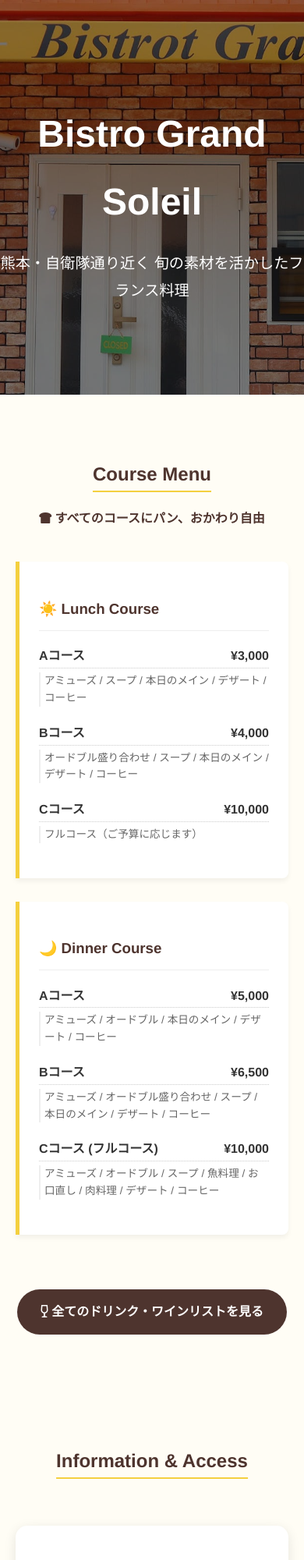
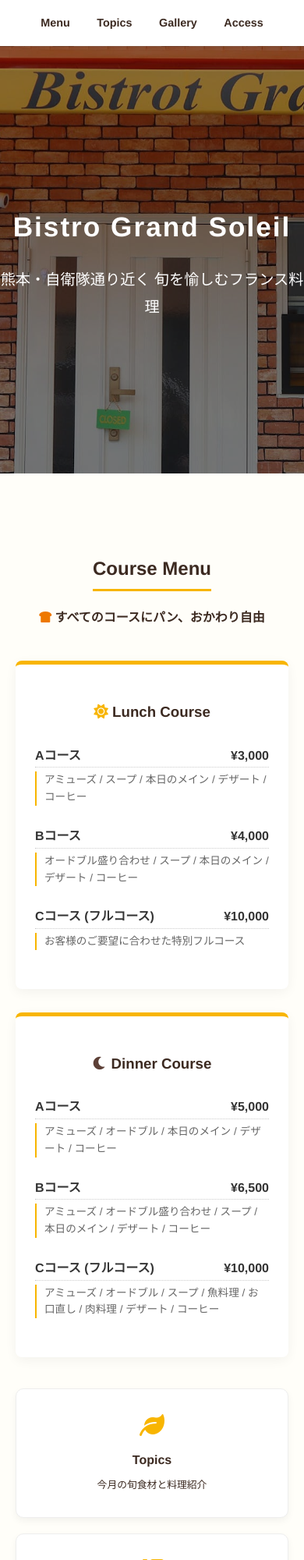
Before and after one commit to okaoka2207/Bistrot-Grand-Soleil, a plain HTML site: page index.html in a window 390 px wide. Shown: the top 2000 px of the page at 78% size. Drawn offline with Linux system fonts and the light colour scheme.

Commit message:
Update index.html
山吹色と太陽のような色

```diff
--- a/index.html
+++ b/index.html
@@ -6,45 +6,89 @@
     <title>Bistro Grand Soleil | ビストログランソレーユ</title>
     <link rel="stylesheet" href="https://cdnjs.cloudflare.com/ajax/libs/font-awesome/6.0.0/css/all.min.css">
     <style>
-        :root { --primary-yellow: #f4d03f; --deep-brown: #4e342e; --bg-cream: #fffdf5; --text-main: #333; }
-        body { margin: 0; font-family: "Helvetica Neue", Arial, sans-serif; background-color: var(--bg-cream); color: var(--text-main); line-height: 1.8; }
+        :root {
+            /* 山吹色・太陽をイメージした配色に変更 */
+            --sun-yellow: #F8B500;
+            --sun-orange: #EE7800;
+            --deep-brown: #3C2A21;
+            --bg-cream: #FFFEF9;
+            --text-main: #333;
+        }
+        body { margin: 0; font-family: "Helvetica Neue", Arial, "Hiragino Kaku Gothic ProN", "BIZ UDPGothic", sans-serif; background-color: var(--bg-cream); color: var(--text-main); line-height: 1.8; }
 
-        /* ↓ここが灰色の部分を写真に変える設定です */
+        /* ナビゲーション追加 */
+        nav {
+            background: white;
+            padding: 15px 0;
+            text-align: center;
+            position: sticky;
+            top: 0;
+            z-index: 1000;
+            box-shadow: 0 2px 5px rgba(0,0,0,0.05);
+        }
+        nav a {
+            text-decoration: none;
+            color: var(--deep-brown);
+            margin: 0 15px;
+            font-weight: bold;
+            font-size: 0.9rem;
+            transition: 0.3s;
+        }
+        nav a:hover { color: var(--sun-orange); }
+
         header {
-            height: 60vh;
+            height: 65vh;
             background: linear-gradient(rgba(0,0,0,0.4), rgba(0,0,0,0.4)),
             url('iriguti.jpg') center/cover;
             display: flex; flex-direction: column; justify-content: center; align-items: center; color: white; text-align: center;
         }
 
-        section { padding: 60px 20px; max-width: 1000px; margin: 0 auto; }
-        h2 { text-align: center; color: var(--deep-brown); border-bottom: 2px solid var(--primary-yellow); display: inline-block; margin-bottom: 40px; position: relative; left: 50%; transform: translateX(-50%); }
+        section { padding: 80px 20px; max-width: 1100px; margin: 0 auto; }
+        h2 { text-align: center; color: var(--deep-brown); border-bottom: 3px solid var(--sun-yellow); display: inline-block; margin-bottom: 40px; position: relative; left: 50%; transform: translateX(-50%); padding-bottom: 5px; }
+
         .menu-container { display: grid; grid-template-columns: 1fr 1fr; gap: 30px; }
-        .menu-box { background: white; padding: 25px; border-left: 5px solid var(--primary-yellow); box-shadow: 0 4px 6px rgba(0,0,0,0.05); border-radius: 0 8px 8px 0; }
+        .menu-box { background: white; padding: 25px; border-top: 5px solid var(--sun-yellow); box-shadow: 0 4px 15px rgba(0,0,0,0.05); border-radius: 8px; }
         .menu-item { display: flex; justify-content: space-between; font-weight: bold; border-bottom: 1px dotted #ccc; margin-bottom: 5px; }
-        .course-item { margin-bottom: 20px; }
-        .course-item small { display: block; color: #666; font-size: 0.85rem; line-height: 1.6; padding-left: 5px; border-left: 2px solid #eee; }
-        .info-box { background: white; padding: 40px; border-radius: 15px; box-shadow: 0 4px 15px rgba(0,0,0,0.1); margin-top: 20px; }
-        .tel-btn { display: inline-block; padding: 15px 30px; background-color: var(--primary-yellow); color: var(--deep-brown); text-decoration: none; font-weight: bold; border-radius: 50px; transition: 0.3s; margin-top: 10px; }
-        .map-container { margin-top: 30px; border-radius: 10px; overflow: hidden; height: 350px; border: 1px solid #eee; }
-        @media (max-width: 768px) { .menu-container { grid-template-columns: 1fr; } }
+        .course-item { margin-bottom: 25px; }
+        .course-item small { display: block; color: #666; font-size: 0.85rem; line-height: 1.6; padding-left: 10px; border-left: 2px solid var(--sun-yellow); margin-top: 5px; }
+
+        /* トピックス・ギャラリーへのボタン */
+        .sub-nav-container { display: grid; grid-template-columns: 1fr 1fr; gap: 20px; margin-top: 40px; }
+        .nav-card { background: white; padding: 30px; text-align: center; border-radius: 10px; text-decoration: none; color: var(--deep-brown); box-shadow: 0 4px 10px rgba(0,0,0,0.05); transition: 0.3s; border: 1px solid #eee; }
+        .nav-card i { font-size: 2rem; color: var(--sun-yellow); margin-bottom: 15px; display: block; }
+        .nav-card:hover { transform: translateY(-5px); box-shadow: 0 6px 20px rgba(0,0,0,0.1); border-color: var(--sun-yellow); }
+
+        .tel-btn { display: inline-block; padding: 15px 40px; background-color: var(--sun-yellow); color: white; text-decoration: none; font-weight: bold; border-radius: 50px; transition: 0.3s; border: none; cursor: pointer; }
+        .tel-btn:hover { background-color: var(--sun-orange); }
+
+        @media (max-width: 768px) {
+            .menu-container, .sub-nav-container { grid-template-columns: 1fr; }
+            header h1 { font-size: 2.2rem !important; }
+        }
     </style>
 </head>
 <body>
+    <nav>
+        <a href="#menu">Menu</a>
+        <a href="topics.html">Topics</a>
+        <a href="gallery.html">Gallery</a>
+        <a href="#access">Access</a>
+    </nav>
+
     <header>
-        <h1 style="font-size: 3rem; margin-bottom: 0;">Bistro Grand Soleil</h1>
-        <p style="font-size: 1.2rem;">熊本・自衛隊通り近く 旬の素材を活かしたフランス料理</p>
+        <h1 style="font-size: 3.5rem; margin-bottom: 0; letter-spacing: 2px;">Bistro Grand Soleil</h1>
+        <p style="font-size: 1.2rem; font-weight: 300;">熊本・自衛隊通り近く 旬を愉しむフランス料理</p>
     </header>
 
     <section id="menu">
         <h2>Course Menu</h2>
         <p style="text-align: center; font-weight: bold; color: var(--deep-brown); margin-top: -20px; margin-bottom: 40px;">
-            <i class="fas fa-bread-slice"></i> すべてのコースにパン、おかわり自由
+            <i class="fas fa-bread-slice" style="color: var(--sun-orange);"></i> すべてのコースにパン、おかわり自由
         </p>
 
         <div class="menu-container">
             <div class="menu-box">
-                <h3 style="color: var(--deep-brown); border-bottom: 1px solid #eee; padding-bottom: 10px;">☀️ Lunch Course</h3>
+                <h3 style="color: var(--deep-brown); text-align: center; margin-bottom: 25px;"><i class="fas fa-sun" style="color: var(--sun-yellow);"></i> Lunch Course</h3>
                 <div class="course-item">
                     <div class="menu-item"><span>Aコース</span><span>¥3,000</span></div>
                     <small>アミューズ / スープ / 本日のメイン / デザート / コーヒー</small>
@@ -54,13 +98,13 @@
                     <small>オードブル盛り合わせ / スープ / 本日のメイン / デザート / コーヒー</small>
                 </div>
                 <div class="course-item">
-                    <div class="menu-item"><span>Cコース</span><span>¥10,000</span></div>
-                    <small>フルコース（ご予算に応じます）</small>
+                    <div class="menu-item"><span>Cコース (フルコース)</span><span>¥10,000</span></div>
+                    <small>お客様のご要望に合わせた特別フルコース</small>
                 </div>
             </div>
 
             <div class="menu-box">
-                <h3 style="color: var(--deep-brown); border-bottom: 1px solid #eee; padding-bottom: 10px;">🌙 Dinner Course</h3>
+                <h3 style="color: var(--deep-brown); text-align: center; margin-bottom: 25px;"><i class="fas fa-moon" style="color: #5d4037;"></i> Dinner Course</h3>
                 <div class="course-item">
                     <div class="menu-item"><span>Aコース</span><span>¥5,000</span></div>
                     <small>アミューズ / オードブル / 本日のメイン / デザート / コーヒー</small>
@@ -76,35 +120,47 @@
             </div>
         </div>
 
-        <div style="text-align: center; margin-top: 60px;">
-            <a href="menu.html" class="tel-btn" style="background: var(--deep-brown); color: white;">
-                <i class="fas fa-wine-glass-alt"></i> 全てのドリンク・ワインリストを見る
+        <div class="sub-nav-container">
+            <a href="topics.html" class="nav-card">
+                <i class="fas fa-leaf"></i>
+                <strong>Topics</strong>
+                <p style="font-size: 0.8rem; margin: 5px 0 0;">今月の旬食材と料理紹介</p>
+            </a>
+            <a href="gallery.html" class="nav-card">
+                <i class="fas fa-camera-retro"></i>
+                <strong>Gallery</strong>
+                <p style="font-size: 0.8rem; margin: 5px 0 0;">料理・店内の風景</p>
+            </a>
+        </div>
+
+        <div style="text-align: center; margin-top: 40px;">
+            <a href="menu.html" class="tel-btn" style="background: var(--deep-brown);">
+                <i class="fas fa-wine-glass-alt"></i> ドリンク・ワインリスト詳細
             </a>
         </div>
     </section>
 
-    <section id="access">
+    <section id="access" style="background-color: white;">
         <h2>Information & Access</h2>
-        <div class="info-box" style="text-align: center;">
+        <div class="info-box" style="text-align: center; box-shadow: none; padding: 0;">
             <div style="margin-bottom: 30px;">
-                <p><i class="fas fa-map-marker-alt"></i> <strong>住所</strong></p>
+                <p><i class="fas fa-map-marker-alt" style="color: var(--sun-orange);"></i> <strong>住所</strong></p>
                 <p>〒862-0908 熊本県熊本市東区新生２丁目２−１０</p>
             </div>
-
             <div style="margin-bottom: 30px;">
-                <p><i class="fas fa-clock"></i> <strong>営業時間</strong></p>
+                <p><i class="fas fa-clock" style="color: var(--sun-orange);"></i> <strong>営業時間</strong></p>
                 <p>ランチ：11:00 〜 14:30 (L.O. 14:00)<br>
                    ディナー：17:00 〜 22:00 (L.O. 21:00)</p>
             </div>
-
             <div style="margin-bottom: 30px;">
-                <p><i class="fas fa-phone-alt"></i> <strong>ご予約・お問い合わせ</strong></p>
-                <a href="tel:096-377-8228" style="font-size: 1.8rem; font-weight: bold; color: var(--deep-brown); text-decoration: none;">096-377-8228</a>
+                <p><i class="fas fa-phone-alt" style="color: var(--sun-orange);"></i> <strong>ご予約・お問い合わせ</strong></p>
+                <a href="tel:096-377-8228" style="font-size: 2rem; font-weight: bold; color: var(--deep-brown); text-decoration: none;">096-377-8228</a>
             </div>
         </div>
     </section>
 
-    <footer style="text-align: center; padding: 40px; font-size: 0.8rem; color: #888;">
+    <footer style="text-align: center; padding: 60px 40px; font-size: 0.8rem; color: #888; background: var(--bg-cream);">
+        <p style="margin-bottom: 10px;">Bistro Grand Soleil</p>
         © 2026 Bistro Grand Soleil
     </footer>
 </body>
```
